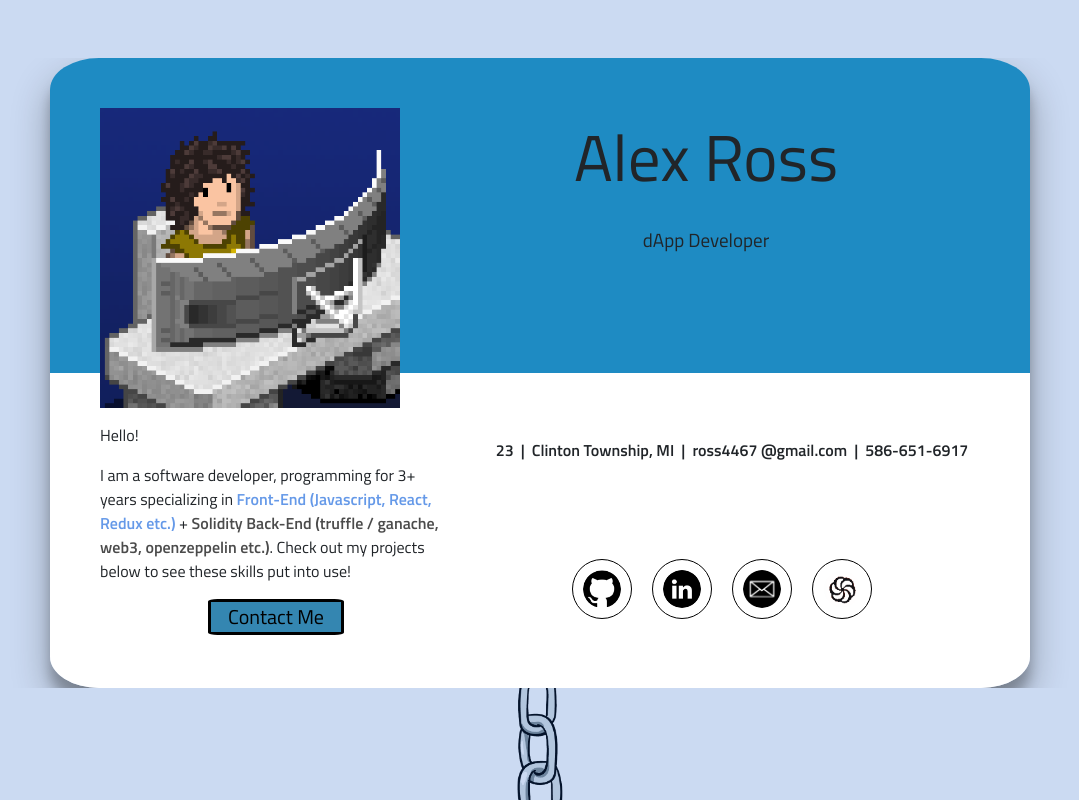
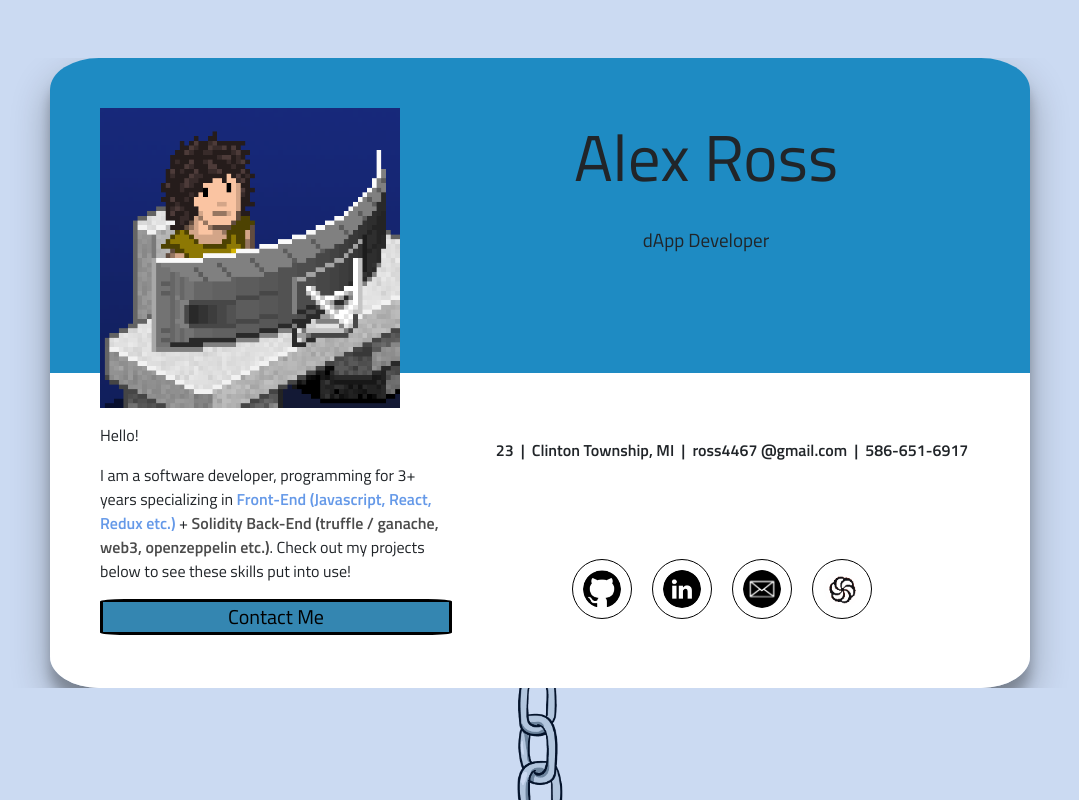
Before and after one commit to AGRTECH/portfolio-site, a React (Create React App) app: page / in a window 1280 px wide. Shown: the top 800 px of the page, without its empty margins (100-1179 px from the left). Built offline with nearby package versions, Linux system fonts and the light colour scheme.

Commit message:
no blue link

```diff
--- a/src/components/App.module.css
+++ b/src/components/App.module.css
@@ -87,6 +87,7 @@
 .nftImage {
   width: 300px;
   height: 300px;
+  align-self: center;
 }
 
 .frontEndText {
@@ -368,13 +369,20 @@
   align-self: center;
 }
 
-@media (max-width: 1000px) {
+.noStyle {
+  text-decoration: none;
+}
+
+@media (max-width: 1260px) {
+  .seperator {
+    display: none;
+  }
+}
+@media (max-width: 800px) {
   .homeContainerSmaller {
     margin: 0 50px 0 50px;
   }
-}
 
-@media (max-width: 800px) {
   .homeTopFlexIphone {
     display: flex;
     flex-direction: column;
@@ -382,6 +390,7 @@
 
   .homeNameIphone {
     font-size: 30px;
+    text-align: center;
   }
 
   .homeNameOccupationIphone {
--- a/src/components/Home.js
+++ b/src/components/Home.js
@@ -78,7 +78,10 @@ const Home = () => {
                     . Check out my projects below to see these skills put into
                     use!
                   </p>
-                  <Link className={styles.buttonCenter} to={"/contact"}>
+                  <Link
+                    className={`${styles.buttonCenter}${styles.noStyle}`}
+                    to={"/contact"}
+                  >
                     <button className={`${styles.contactButton}`}>
                       Contact Me
                     </button>
@@ -86,10 +89,10 @@ const Home = () => {
                 </div>
                 <div className={styles.homeBotRight}>
                   <ul className={styles.homeBotRightLeftList}>
-                    <li>
+                    <li className={styles.mobileBorder}>
                       23 &nbsp;<span className={styles.seperator}>|</span>
                     </li>
-                    <li>
+                    <li className={styles.mobileBorder}>
                       &nbsp;&nbsp;Clinton Township,{" "}
                       <span className={styles.mobileOnly}>
                         &nbsp;&nbsp;&nbsp;&nbsp;&nbsp;
@@ -97,7 +100,7 @@ const Home = () => {
                       MI &nbsp;
                       <span className={styles.seperator}>|</span>{" "}
                     </li>
-                    <li>
+                    <li className={styles.mobileBorder}>
                       &nbsp;&nbsp;ross4467 @gmail.com &nbsp;
                       <span className={styles.seperator}>|</span>{" "}
                     </li>
```
